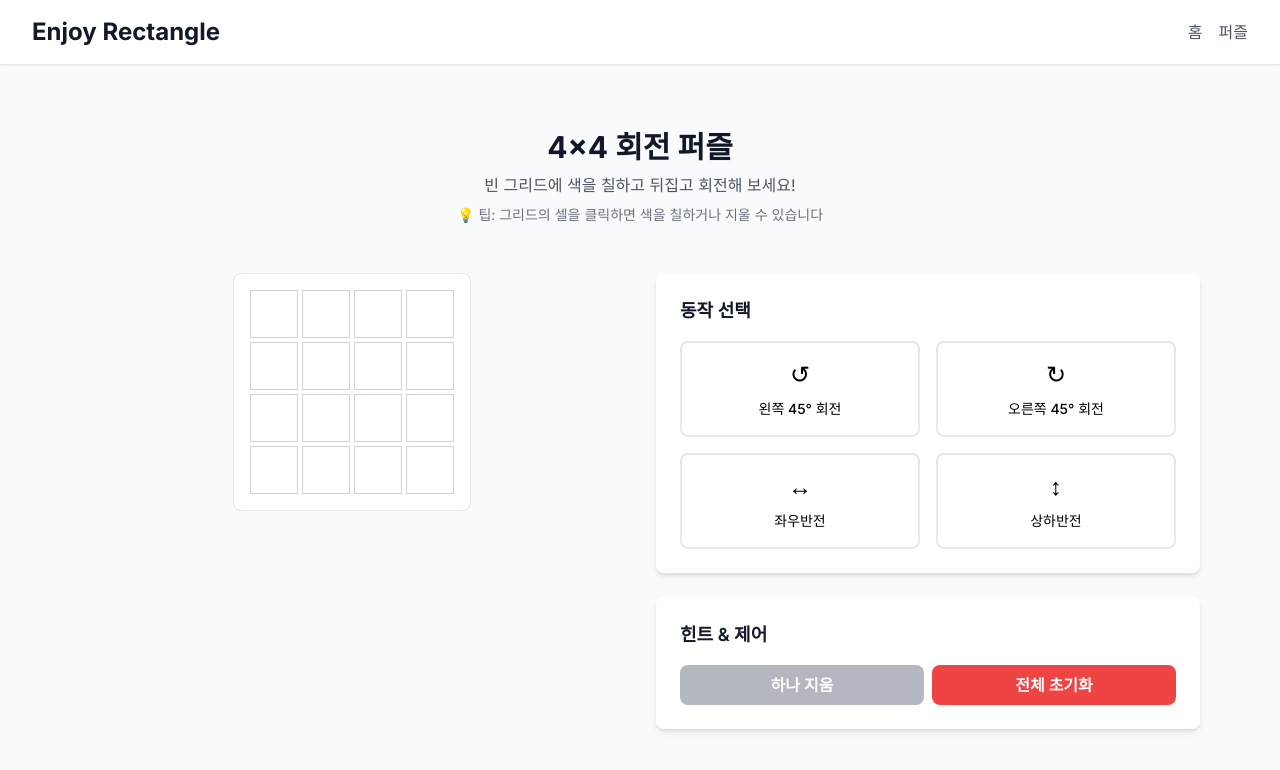
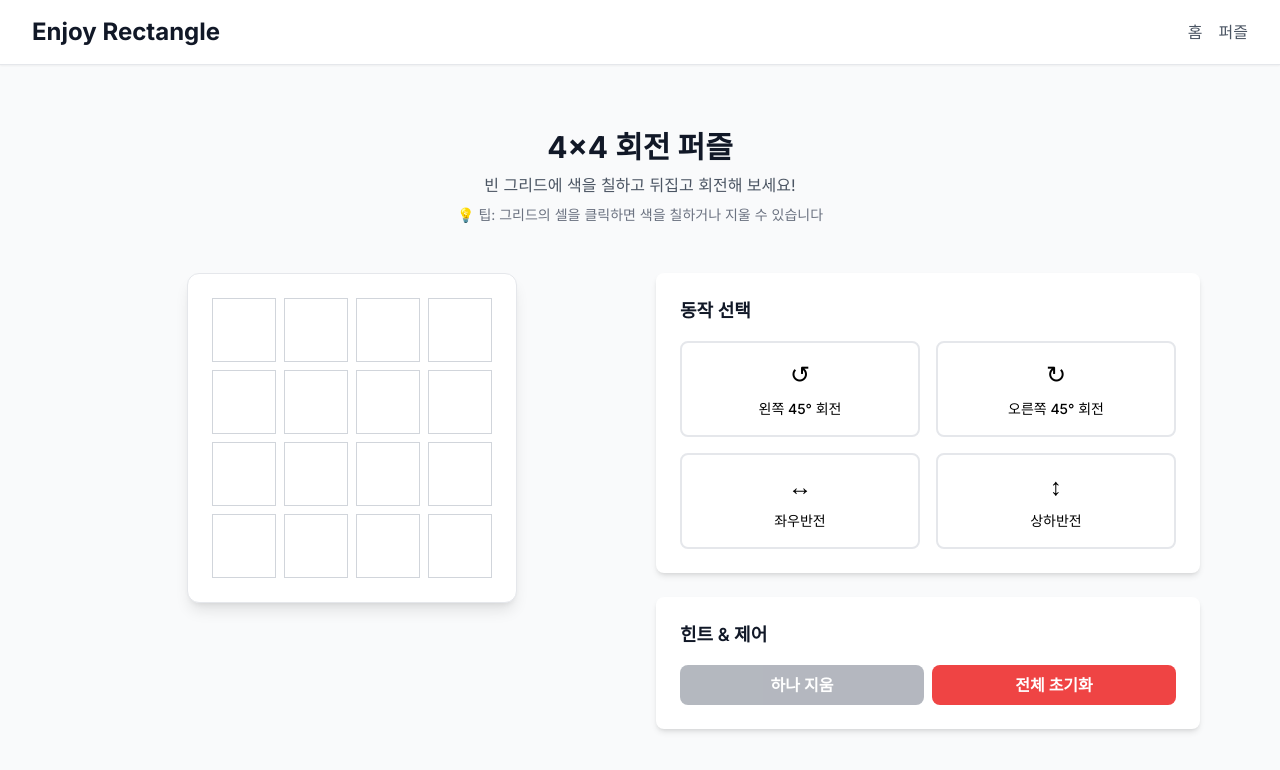
Before and after one commit to DDooTTaa/enjoy-rectangle, a Next.js app: page /puzzle in a window 1280 px wide. Shown: the top 770 px of the page. Built offline with nearby package versions, Linux system fonts and the light colour scheme.

Commit message:
박스 크기 키우기

```diff
--- a/components/Grid4x4.tsx
+++ b/components/Grid4x4.tsx
@@ -17,7 +17,7 @@ export default function Grid4x4({ grid, onCellClick, isTarget = false, label, ro
   return (
     <div className="flex flex-col items-center">
       <div
-        className={`grid grid-cols-4 gap-1 p-4 ${isTarget ? 'bg-green-50 border-2 border-green-200' : 'bg-white border border-gray-200'} rounded-lg transition-transform duration-300`}
+        className={`grid grid-cols-4 gap-2 p-6 ${isTarget ? 'bg-green-50 border-2 border-green-200' : 'bg-white border border-gray-200'} rounded-xl shadow-lg transition-transform duration-300`}
         style={{ transform: transformStyle }}
       >
         {grid.map((row, rowIndex) =>
@@ -25,7 +25,7 @@ export default function Grid4x4({ grid, onCellClick, isTarget = false, label, ro
             <button
               key={`${rowIndex}-${colIndex}`}
               onClick={() => onCellClick?.(rowIndex, colIndex)}
-              className={`w-12 h-12 border border-gray-300 transition-colors ${
+              className={`w-16 h-16 border border-gray-300 transition-colors ${
                 cell ? 'bg-gray-600' : 'bg-white'
               } hover:bg-opacity-80`}
             />
```
